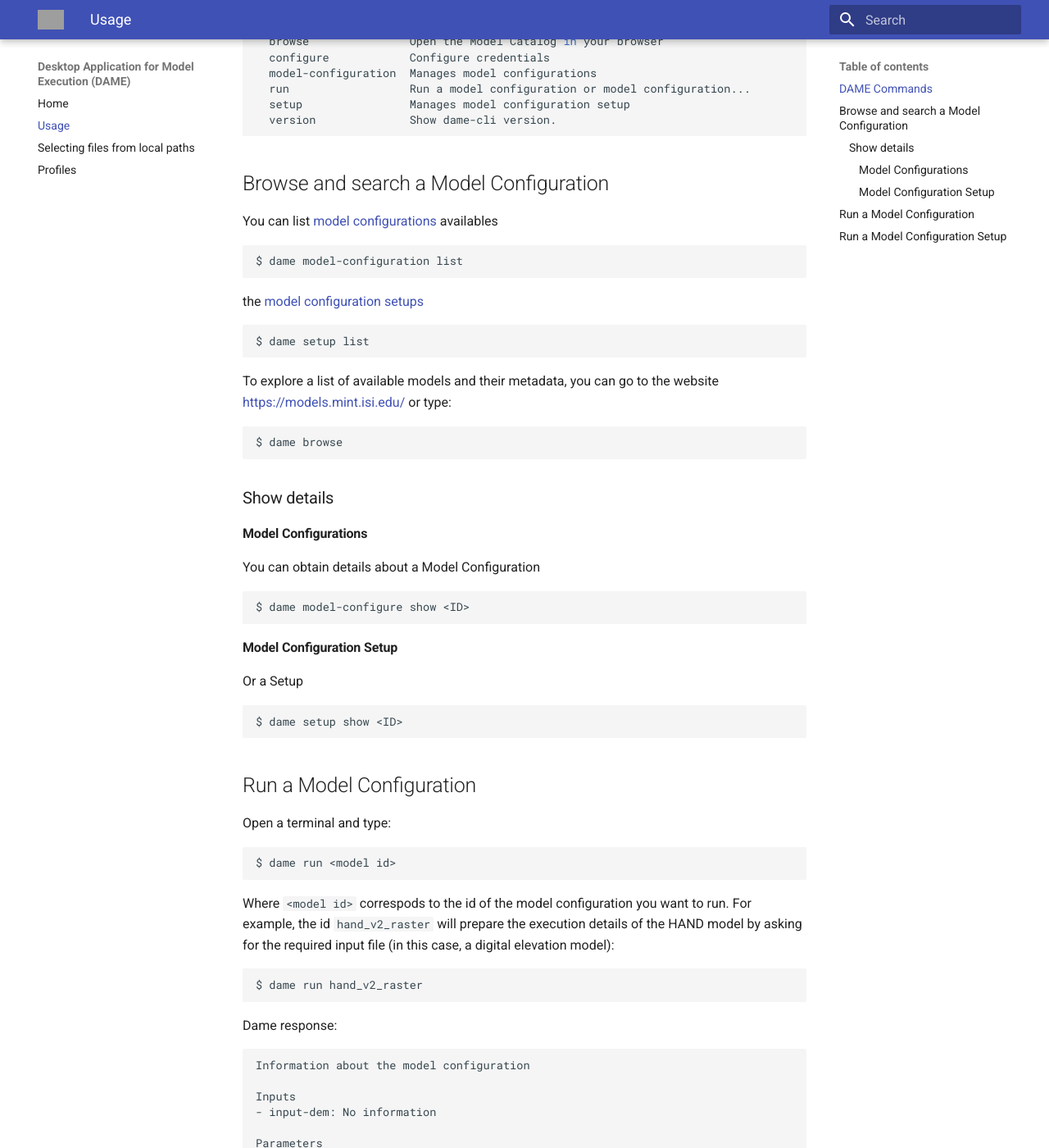
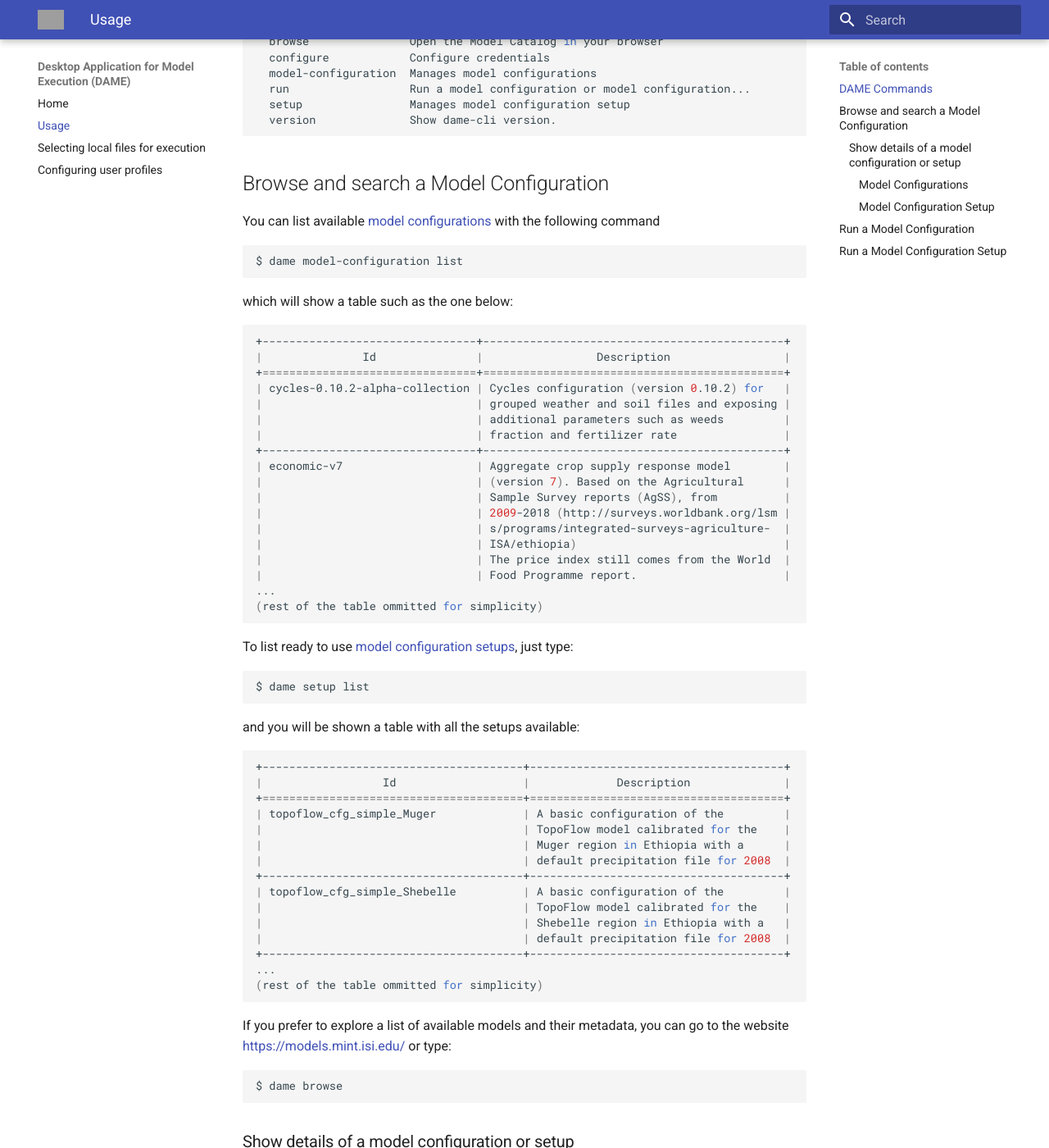
Before and after one commit to mintproject/dame_cli, an MkDocs documentation site: the page built from docs/usage.md, in a window 1280 px wide and 1400 px high, scrolled down 641 px. Shown: the whole window at 82% size. Built offline with MkDocs 1.6.1 and Material for MkDocs 9.7.7, drawn with Linux system fonts in a browser that asks for light colours; some of the changed text lies outside the part shown; grey boxes are pictures that could not be loaded.

Commit message:
review documentation

````diff
--- a/docs/usage.md
+++ b/docs/usage.md
@@ -26,44 +26,108 @@
 
 ## Browse and search a Model Configuration
 
-You can list [model configurations](https://mintproject.readthedocs.io/en/latest/modelcatalog/#model-configuration) availables
+You can list available [model configurations](https://mintproject.readthedocs.io/en/latest/modelcatalog/#model-configuration) with the following command
 
 
 ```bash
 $ dame model-configuration list
 ```
+which will show a table such as the one below:
 
-the [model configuration setups](https://mintproject.readthedocs.io/en/latest/modelcatalog/#model-configuration-setup)
+```bash
++--------------------------------+---------------------------------------------+
+|               Id               |                 Description                 |
++================================+=============================================+
+| cycles-0.10.2-alpha-collection | Cycles configuration (version 0.10.2) for   |
+|                                | grouped weather and soil files and exposing |
+|                                | additional parameters such as weeds         |
+|                                | fraction and fertilizer rate                |
++--------------------------------+---------------------------------------------+
+| economic-v7                    | Aggregate crop supply response model        |
+|                                | (version 7). Based on the Agricultural      |
+|                                | Sample Survey reports (AgSS), from          |
+|                                | 2009-2018 (http://surveys.worldbank.org/lsm |
+|                                | s/programs/integrated-surveys-agriculture-  |
+|                                | ISA/ethiopia)                               |
+|                                | The price index still comes from the World  |
+|                                | Food Programme report.                      |
+...
+(rest of the table ommitted for simplicity)
+```
+
+To list ready to use [model configuration setups](https://mintproject.readthedocs.io/en/latest/modelcatalog/#model-configuration-setup), just type:
 
 ```bash
 $ dame setup list
 ```
+and you will be shown a table with all the setups available:
+```bash
++---------------------------------------+--------------------------------------+
+|                  Id                   |             Description              |
++=======================================+======================================+
+| topoflow_cfg_simple_Muger             | A basic configuration of the         |
+|                                       | TopoFlow model calibrated for the    |
+|                                       | Muger region in Ethiopia with a      |
+|                                       | default precipitation file for 2008  |
++---------------------------------------+--------------------------------------+
+| topoflow_cfg_simple_Shebelle          | A basic configuration of the         |
+|                                       | TopoFlow model calibrated for the    |
+|                                       | Shebelle region in Ethiopia with a   |
+|                                       | default precipitation file for 2008  |
++---------------------------------------+--------------------------------------+
+...
+(rest of the table ommitted for simplicity)
+```
 
-
-To explore a list of available models and their metadata, you can go to the website [https://models.mint.isi.edu/](https://models.mint.isi.edu) or type:
+If you prefer to explore a list of available models and their metadata, you can go to the website [https://models.mint.isi.edu/](https://models.mint.isi.edu) or type:
 
 ```bash
 $ dame browse
 ```
 
-### Show details
+### Show details of a model configuration or setup
 
 
 #### Model Configurations
 
-You can obtain details about a Model Configuration
+You can show the executable details of a Model Configuration with the following command
 
 ```bash
 $ dame model-configure show <ID>
 ```
+For example:
+
+```bash
+dame model-configuration show cycles-0.10.2-alpha-collection
+
+Information about the model configuration
+Inputs
+- cycles_crops: No information
+- cycles_weather_soil: No information
+Parameters
+- weed_fraction: 0.05
+- use_forcing: FALSE
+- end_planting_day: 149
+- end_year: 2017
+- start_year: 2000
+- crop_name: Maize
+- start_planting_day: 100
+- fertilizer_rate: 0
+Docker Image
+- Name: mintproject/cycles:0.10.2-alpha - https://hub.docker.com/r/mintproject/cycles
+Component Location
+- Link: https://github.com/mintproject/MINT-WorkflowDomain/raw/master/WINGSWorkflowComponents/cycles-0.10.2-alpha-collection/cycles-0.10.2-alpha-collection.zip
+```
+In this case, there are inputs with `no information` which indicate that will have to be provided on execution.
 
 #### Model Configuration Setup
 
-Or a Setup
+Similarly, for a setup just type:
 
 ```bash
 $ dame setup show <ID>
 ```
+To see the executable details.
 
 ## Run a Model Configuration
 
--- a/mkdocs.yml
+++ b/mkdocs.yml
@@ -2,8 +2,8 @@
 nav:
   - Home: index.md
   - Usage: usage.md
-  - Selecting files from local paths: local_data.md
-  - Profiles: profiles.md
+  - Selecting local files for execution: local_data.md
+  - Configuring user profiles: profiles.md
 theme:
   name: material
   logo: 'logo.png'
````
Also changed, not shown: docs/index.md (+18 -9 lines), docs/local_data.md (+7 -11 lines), docs/profiles.md (+11 -8 lines).
